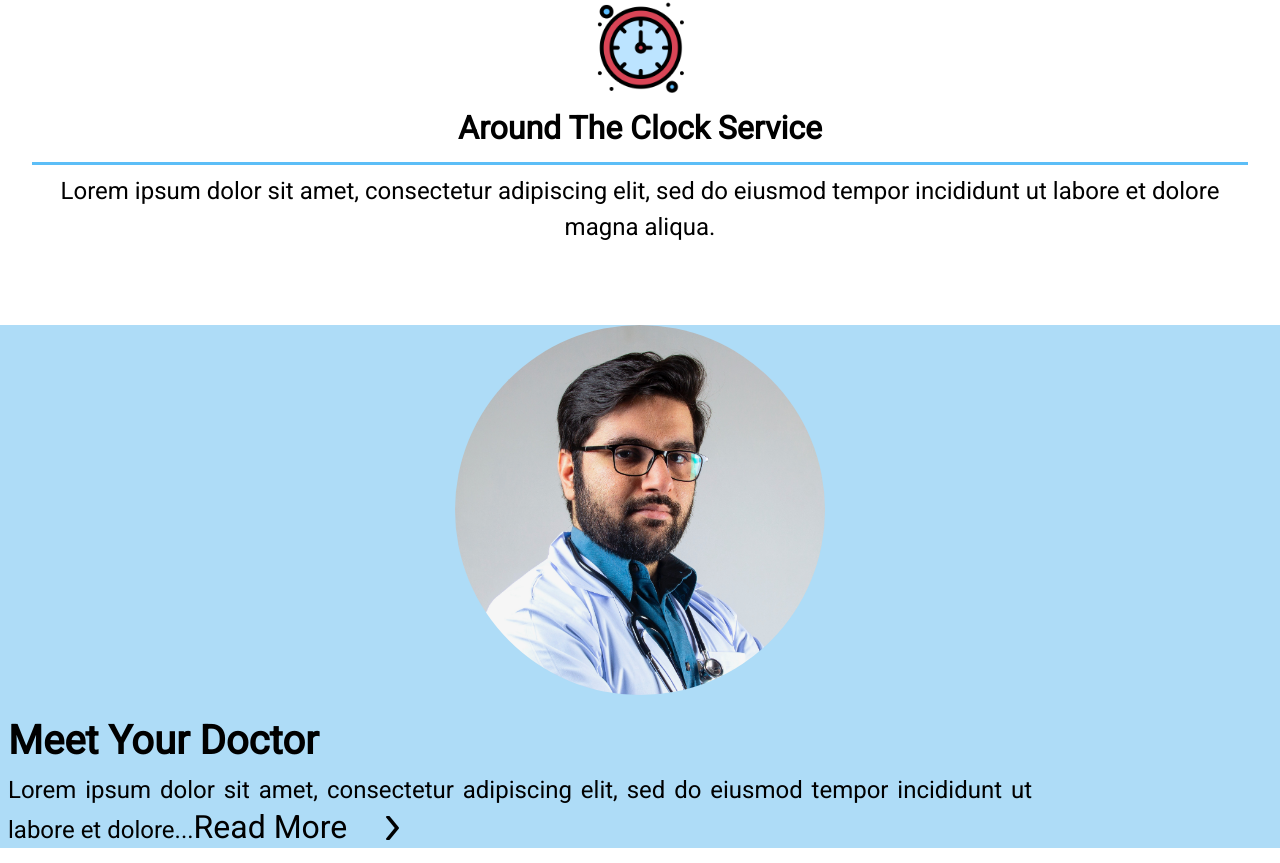
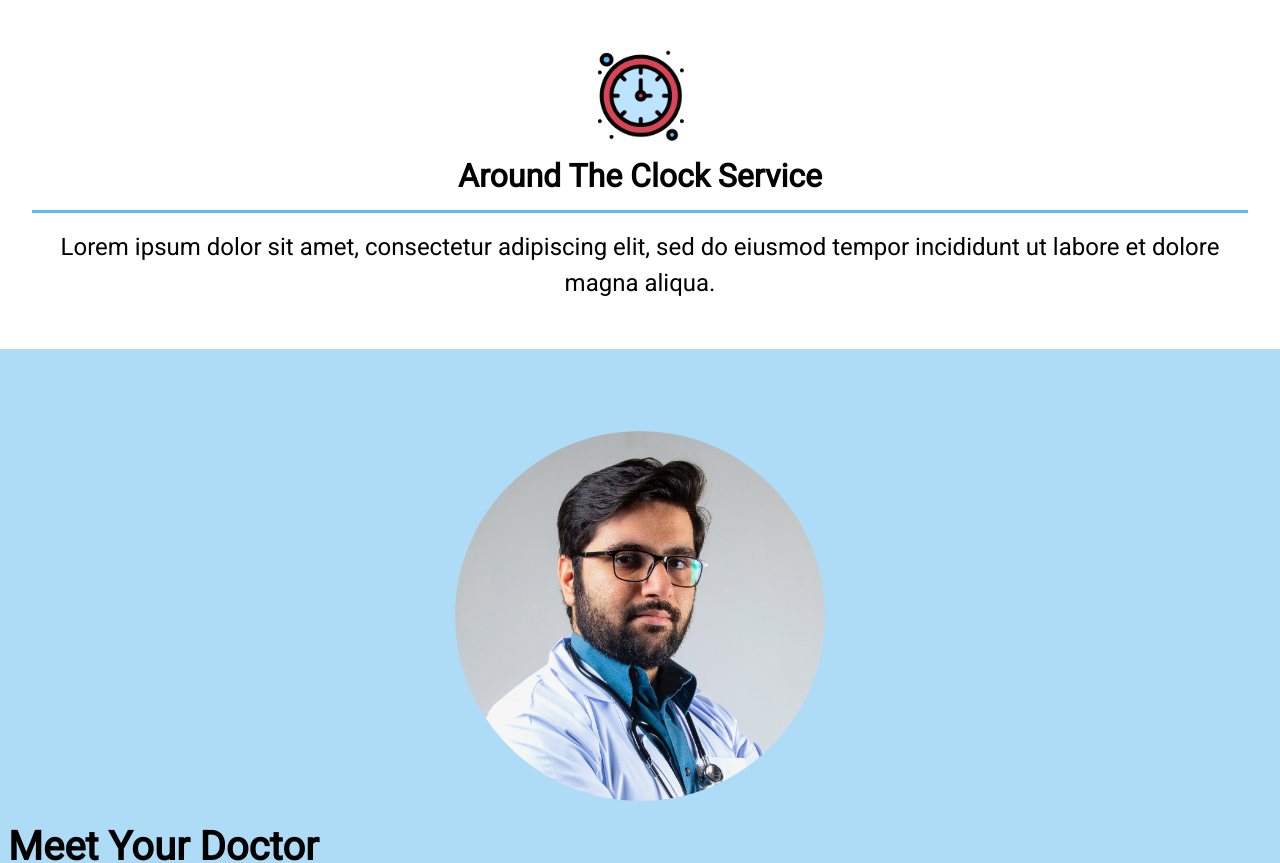
Before and after one commit to indoorike/healthcare-template, a React (Create React App) app: page / in a window 1280 px wide. Shown: the part 1234-2097 px from the top of the page. Built offline with nearby package versions, Linux system fonts and the light colour scheme.

Commit message:
home section changes

```diff
--- a/src/homepage/home.css
+++ b/src/homepage/home.css
@@ -75,17 +75,18 @@
 .summary-text p {
   font-size: 1.5rem;
   line-height: 1.5;
-  margin-top: 0.5rem;
+  margin-top: 1rem;
+  margin-bottom: 1rem;
 }
 
 /* Meet the staff section*/
 
-.doctor-bio {
-  background-color: rgb(174, 220, 247);
-}
-
 .home-staff {
   font-size: 1.5rem;
+  padding-bottom: 2rem;
+  padding-top: 0.1rem;
+  margin-top: 2rem;
+  background-color: rgb(174, 220, 247);
 }
 
 .home-staff h1 {
@@ -117,7 +118,7 @@
 }
 
 .full-bio {
-  font-size: 2rem;
+  font-size: 1.5rem;
   background-color: transparent;
   border: none;
 }
@@ -126,7 +127,7 @@
   transform: translateX(0%);
   transition: 1s;
   position: absolute;
-  margin-top: 0.3rem;
+  margin-top: 0.2rem;
 }
 
 .move {
--- a/src/homepage/home.jsx
+++ b/src/homepage/home.jsx
@@ -11,7 +11,7 @@ export default function Home() {
   useEffect(() => {
     const setInt = setInterval(() => {
       setArrow(!arrow);
-    }, 2000);
+    }, 1000);
 
     return () => {
       clearInterval(setInt);
```
